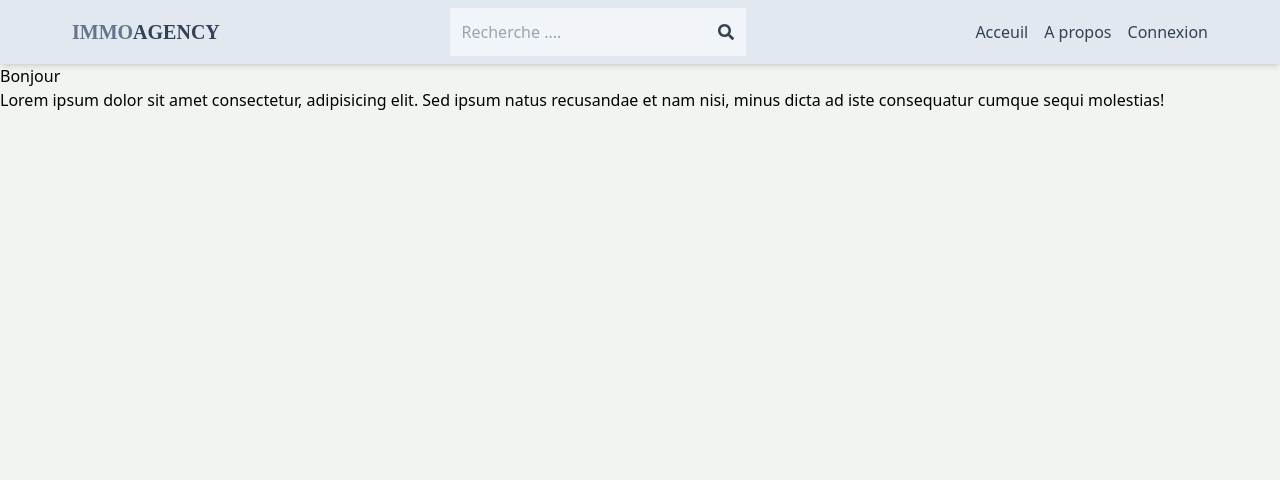
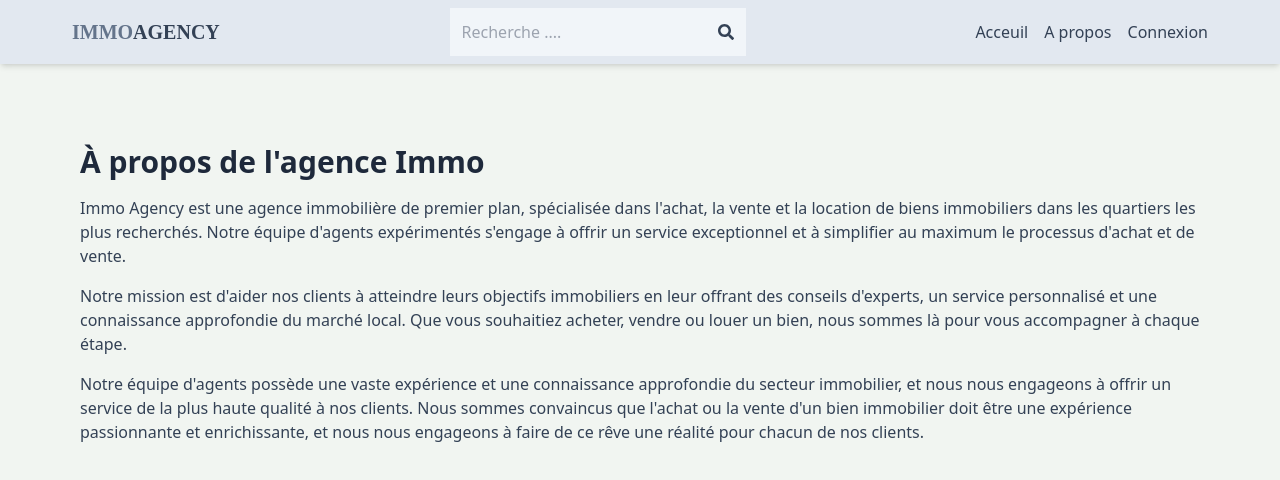
Before and after one commit to amel252/Projet-react-immobilier, a React (Vite) app in the folder front-end/: page /about in a window 1280 px wide. Shown: the top 480 px of the page. Built offline with nearby package versions, Linux system fonts and the light colour scheme; a web font is replaced by a local one.

Commit message:
Rajout contexte de a props

```diff
--- a/front-end/src/pages/About.jsx
+++ b/front-end/src/pages/About.jsx
@@ -1,13 +1,32 @@
-function About() {
+export default function About() {
     return (
-        <div>
-            <h1>Bonjour</h1>
-            <p>
-                Lorem ipsum dolor sit amet consectetur, adipisicing elit. Sed
-                ipsum natus recusandae et nam nisi, minus dicta ad iste
-                consequatur cumque sequi molestias!
+        <div className="py-20 px-4 max-w-6xl mx-auto min-h-screen">
+            <h1 className="text-3xl font-bold mb-4 text-slate-800">
+                À propos de l'agence Immo
+            </h1>
+            <p className="mb-4 text-slate-700">
+                Immo Agency est une agence immobilière de premier plan,
+                spécialisée dans l'achat, la vente et la location de biens
+                immobiliers dans les quartiers les plus recherchés. Notre équipe
+                d'agents expérimentés s'engage à offrir un service exceptionnel
+                et à simplifier au maximum le processus d'achat et de vente.
+            </p>
+            <p className="mb-4 text-slate-700">
+                Notre mission est d'aider nos clients à atteindre leurs
+                objectifs immobiliers en leur offrant des conseils d'experts, un
+                service personnalisé et une connaissance approfondie du marché
+                local. Que vous souhaitiez acheter, vendre ou louer un bien,
+                nous sommes là pour vous accompagner à chaque étape.
+            </p>
+            <p className="mb-4 text-slate-700">
+                Notre équipe d'agents possède une vaste expérience et une
+                connaissance approfondie du secteur immobilier, et nous nous
+                engageons à offrir un service de la plus haute qualité à nos
+                clients. Nous sommes convaincus que l'achat ou la vente d'un
+                bien immobilier doit être une expérience passionnante et
+                enrichissante, et nous nous engageons à faire de ce rêve une
+                réalité pour chacun de nos clients.
             </p>
         </div>
     );
 }
-export default About;
```
